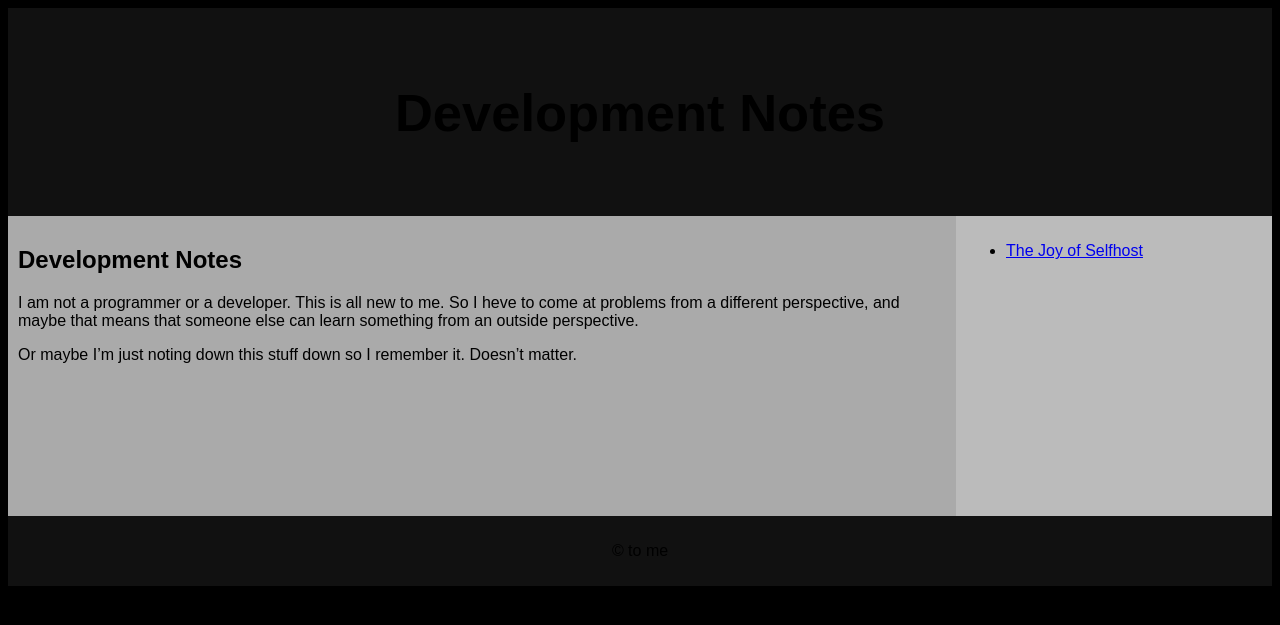
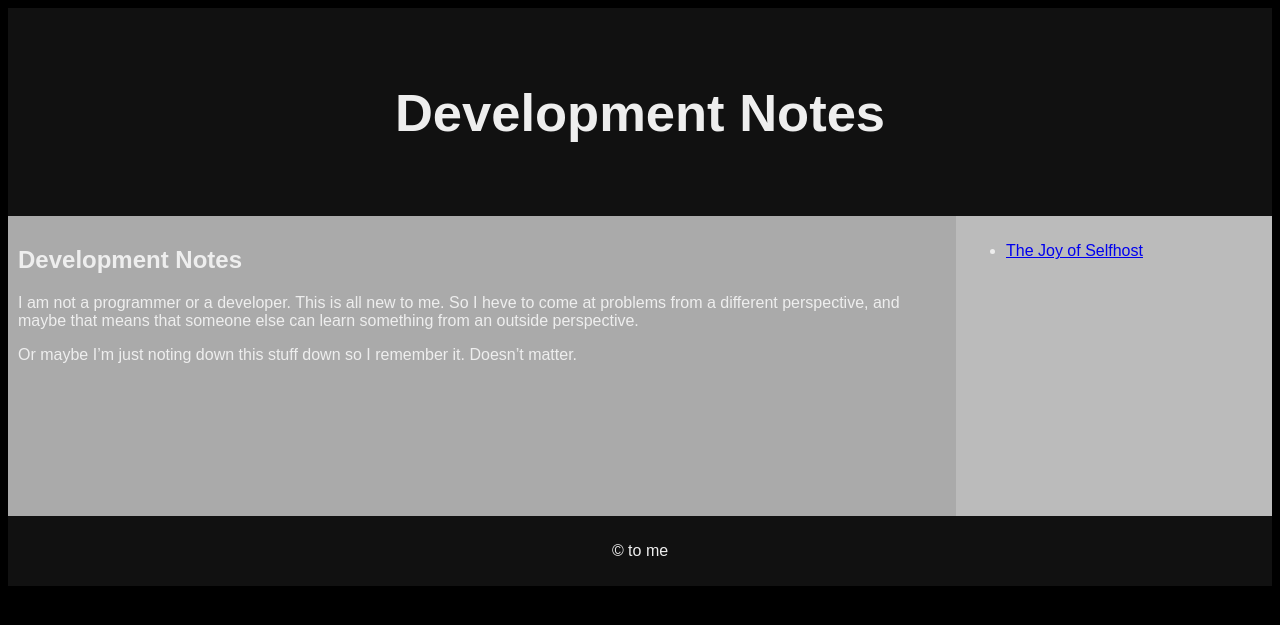
Before and after one commit to faragher/faragher.github.io, a Jekyll site: the page built from README.md, in a window 1280 px wide. Shown: the top 625 px of the page. Built offline with Jekyll 4.4.1, drawn with Linux system fonts in a browser that asks for light colours; our own code applies the rules of GitHub Pages for plain Markdown files.

Commit message:
Update style.css

```diff
--- a/css/style.css
+++ b/css/style.css
@@ -5,7 +5,7 @@
 body {
   font-family: Arial, Helvetica, sans-serif;
     background-color: #000000;
-  text-color: #EEEEEE;
+  color: #EEEEEE;
 }
 
 /* Style the header */
@@ -26,11 +26,13 @@ body {
 
 /* Left and right column */
 .column.main {
+  background-color: #222222;
   width: 75%;
 }
 
 /* Middle column */
 .column.right {
+  background-color: #222222;
   width: 25%;
 }
 
```
